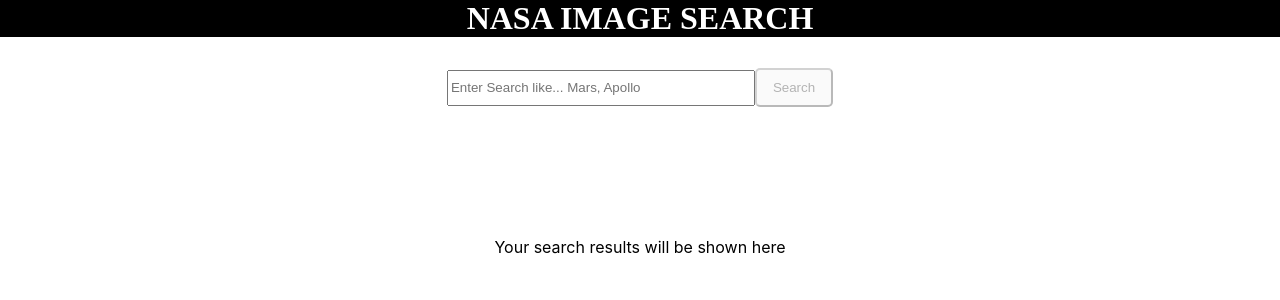
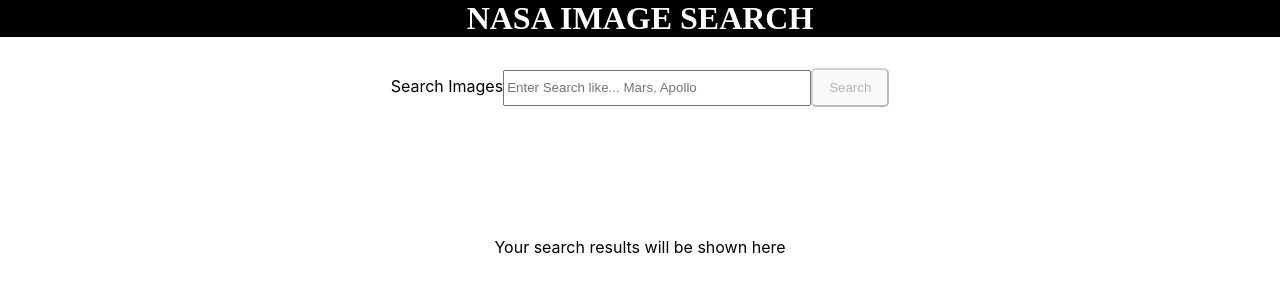
Before and after one commit to karpss/NasaImageSearch, a React (Create React App) app: page / in a window 1280 px wide. Shown: the top 300 px of the page. Built offline with nearby package versions, Linux system fonts and the light colour scheme.

Commit message:
worked on accessibilty of forms

```diff
--- a/src/Components/ItemList/ItemList.jsx
+++ b/src/Components/ItemList/ItemList.jsx
@@ -26,6 +26,7 @@
         <div>
           {items.length > 0 ? (
             <div>
+              <label htmlFor="Year Start">
                 Year Start :{" "}
                 <input
                   type="date"
@@ -33,6 +34,8 @@
                   placeholder="dd-mm-yyyy"
                   onChange={(e) => setStartDate(e.target.value)}
                 />
+              </label>
+              <label htmlFor="Year End">
                 Year End :{" "}
                 <input
                   type="date"
@@ -40,6 +43,7 @@
                   placeholder="dd-mm-yyyy"
                   onChange={(e) => setEndDate(e.target.value)}
                 />
+              </label>
             </div>
           ) : (
             <div className="searchMessage">
--- a/src/Components/Search/Search.jsx
+++ b/src/Components/Search/Search.jsx
@@ -29,6 +29,8 @@
 
   return (
     <form onSubmit={handleFetch}>
+      <label htmlFor="Search Images">
+        Search Images
         <input
           className="formInput"
           value={query}
@@ -36,6 +38,7 @@
           label="Search images"
           onChange={onQueryChange}
         />
+      </label>
       <button className="formButton" disabled={!query} type="submit">
         Search
       </button>
```
Lines whose indentation alone changed are shown as unchanged.
